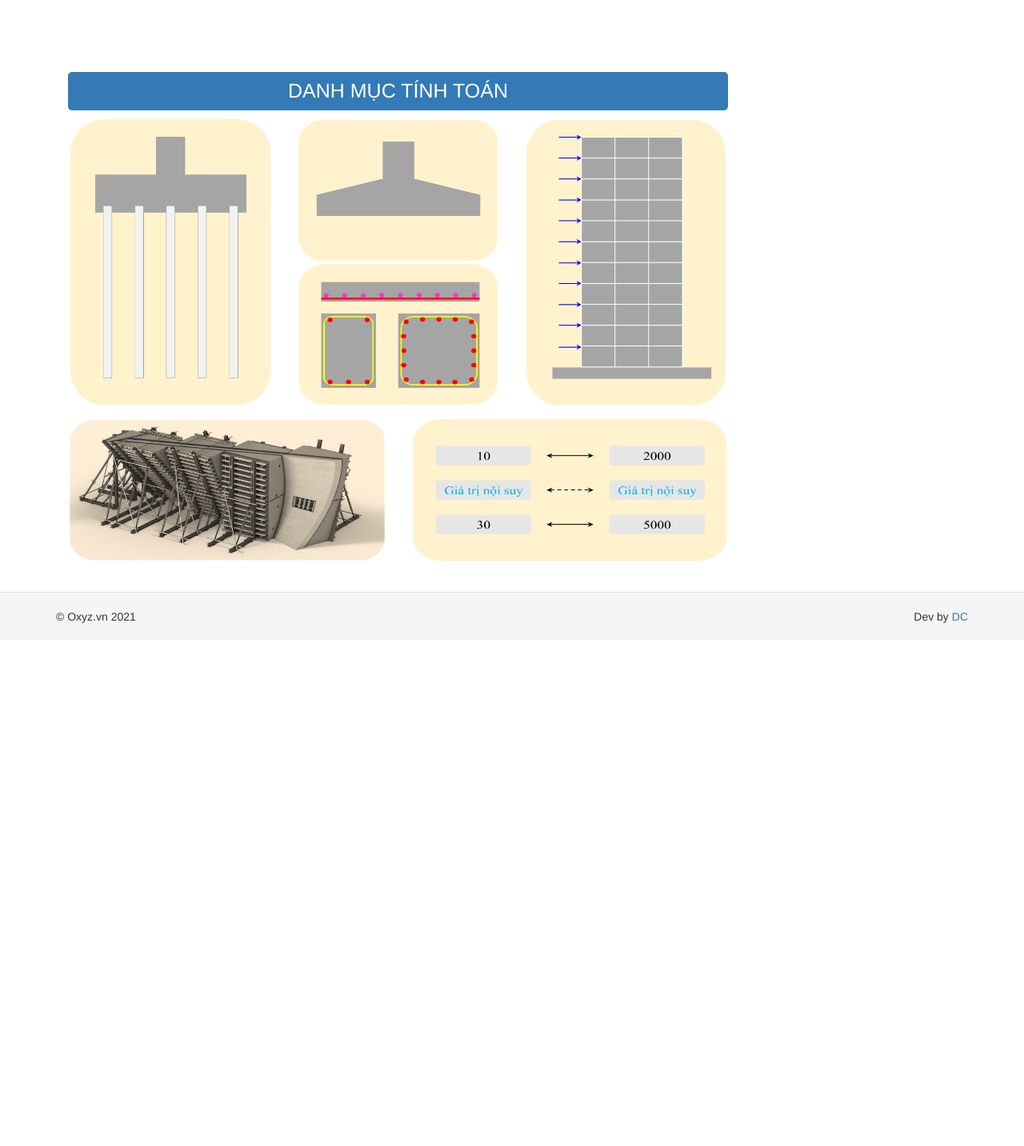
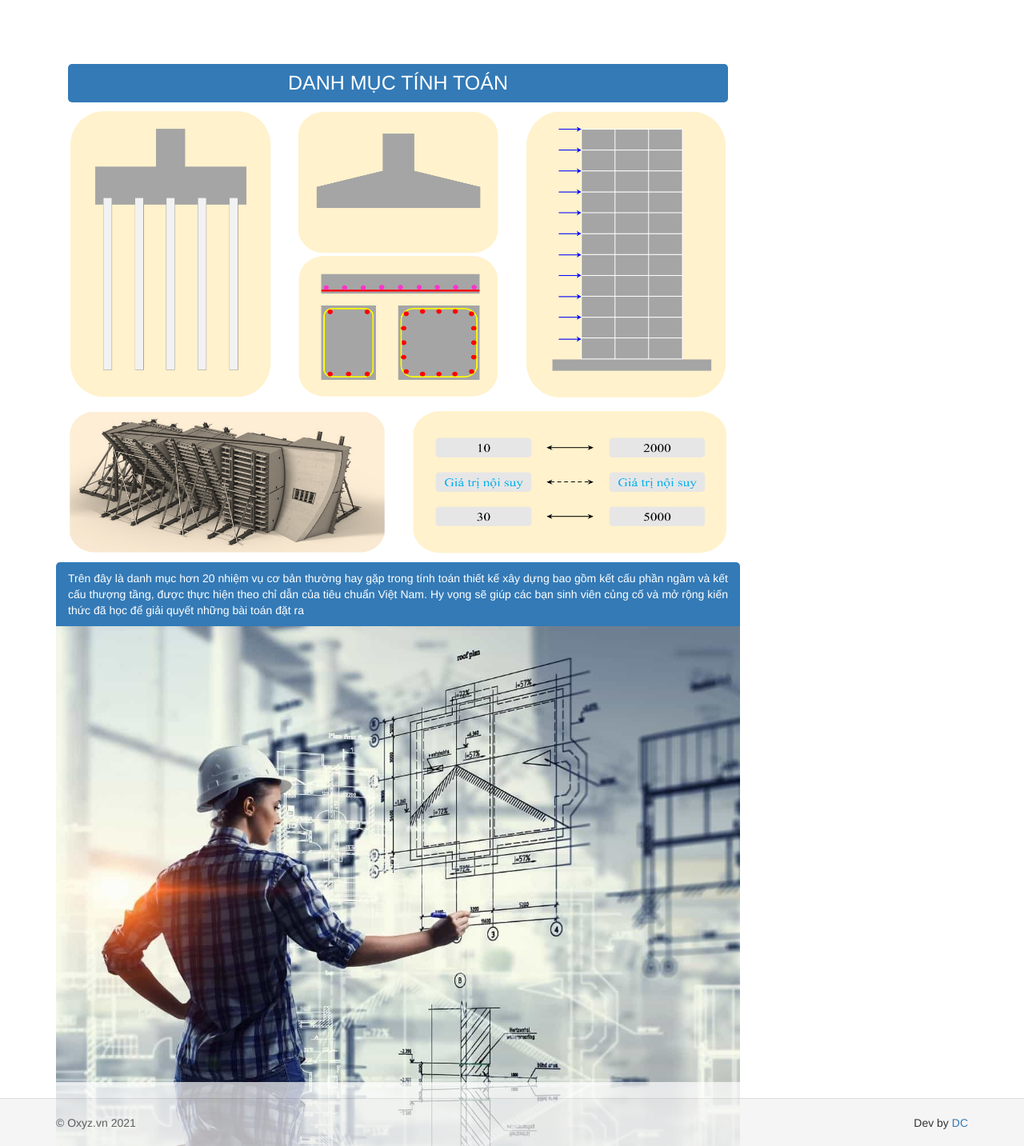
Before and after one commit to batuoc263/calc-report, a Yii app: template views/tinh-toan/index.php in a window 1280 px wide. Shown: the whole page at 80% size. Before the commit the page ends 779 px from the top, so only its background shows below. Run offline with PHP 8.4 and a stand-in for Yii, Linux system fonts and the light colour scheme; the template is opened without the code that fills it, so the values that code supplies are empty; some libraries are stand-ins or nearby versions.

Commit message:
fix tinhtoan index

```diff
--- a/views/tinh-toan/index.php
+++ b/views/tinh-toan/index.php
@@ -13,7 +13,7 @@ $this->params['breadcrumbs'][] = ['label' => 'Tính toán', 'url' => ['index']];
 
     <div class="col-md-9">
         <div class="text-center bg-primary" style="border-radius: 5px;">
-            <h1 class="text-uppercase" style="font-size: 25px; padding: 10px;">Danh mục tính toán</h1>
+            <h1 class="text-uppercase" style="font-size: 25px; padding: 10px; margin-top: 10px">Danh mục tính toán</h1>
         </div>
         <div class="row">
             <div class="col-md-4">
@@ -51,6 +51,13 @@ $this->params['breadcrumbs'][] = ['label' => 'Tính toán', 'url' => ['index']];
                 </a>
             </div>
         </div>
+        <div class="row">
+            <div class="col-md-12 col-lg-12 bg-primary round-top">
+                <p style="padding-top: 10px;">Trên đây là danh mục hơn 20 nhiệm vụ cơ bản thường hay gặp trong tính toán thiết kế xây dựng bao gồm kết cấu phần ngầm và kết cấu thượng tầng, được thực hiện theo chỉ dẫn của tiêu chuẩn Việt Nam. Hy vọng sẽ giúp các bạn sinh viên củng cố và mở rộng kiến thức đã học để giải quyết những bài toán đặt ra</p>
+            </div>
+            <img width="100%" class="img-reflection" src="/images/tinh-toan/tinhtoan-index.jpg" alt="Khác">
+        </div>
+
     </div>
     <div class="col-md-3">
         <?php
@@ -62,7 +69,7 @@ $this->params['breadcrumbs'][] = ['label' => 'Tính toán', 'url' => ['index']];
 
             <ul class="nav nav-pills nav-stacked">
                 <?php foreach ($value['children'] as $child) { ?>
-                    <li><a href="<?= $child['duong_dan'] ?>"><?= $child['ten_bai_toan'] ?></a></li>
+                    <li><a href="<?= $child['duong_dan'] ?>"><?= $child['ten_bai_toan'] ?> <span class="badge"><?= $child['luot_giai'] ?></span></a></li>
                 <?php } ?>
             </ul>
 
--- a/web/css/site.css
+++ b/web/css/site.css
@@ -164,3 +164,9 @@ p {
 .img-reflection {
     -webkit-box-reflect: below 0px linear-gradient(to bottom, rgba(0, 0, 0, 0.0), rgba(0, 0, 0, 0.3));
 }
+
+.round-top {
+    margin-top: 10px;
+    border-top-left-radius: 5px;
+    border-top-right-radius: 5px;
+}
```
Also changed, not shown: web/images/tinh-toan/tinhtoan-index.jpg (added).
